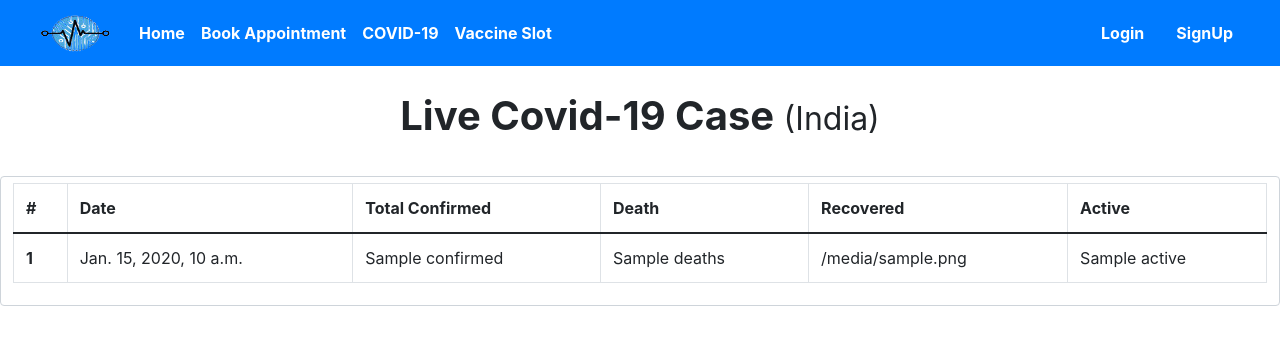
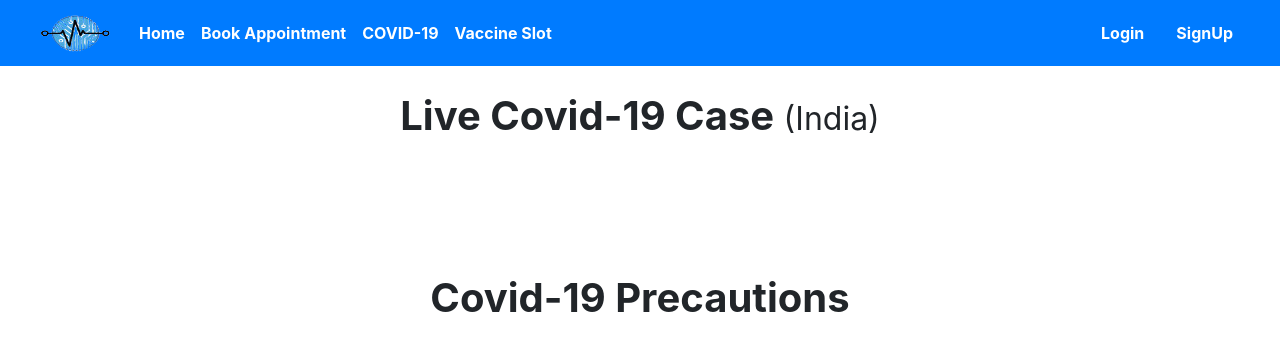
Before and after one commit to rebel47/DoctorZ, a Django app: template templates/index.html in a window 1280 px wide. Shown: the top 355 px of the page. Run offline with Django 3.2, Linux system fonts and the light colour scheme; the template is opened without the code that fills it: most values are stand-ins (such as "Sample title", 1, 10 or a date in 2020); parts of the project's set-up code (start-up, migrations or seed data) failed here and were passed over; some libraries are stand-ins or nearby versions.

Commit message:
Update index.html

```diff
--- a/templates/index.html
+++ b/templates/index.html
@@ -22,14 +22,13 @@
 
 <div class="carouselHeading servicehead">Live Covid-19 Case <small>(India)</small></div>
 
-<div class="form-control">
+<!-- <div class="form-control">
     <table class="table table-bordered">
         {%csrf_token%}
 
         <thead>
             <tr>
                 <th scope="col">#</th>
-                <!-- <th scope="col">Country</th> -->
                 <th scope="col">Date</th>
                 <th scope="col">Total Confirmed</th>
                 <th scope="col">Death</th>
@@ -44,14 +43,13 @@
 
             <tr>
                 <th scope="row">{{forloop.counter}}</th>
-                <!-- <td>{{i.Country}}</td> -->
                 <td>{{i.Date}}</td>
                 <td>{{i.Confirmed}}</td>
                 <td>{{i.Deaths}}</td>
                 <td>{{i.Recovered}}</td>
                 <td>{{i.Active}}</td>
             </tr>
-            {% endfor %}
+            {% endfor %} -->
             <!-- <tr>
                 <th scope="col">#</th>
                 <th scope="col">Date</th>
```
